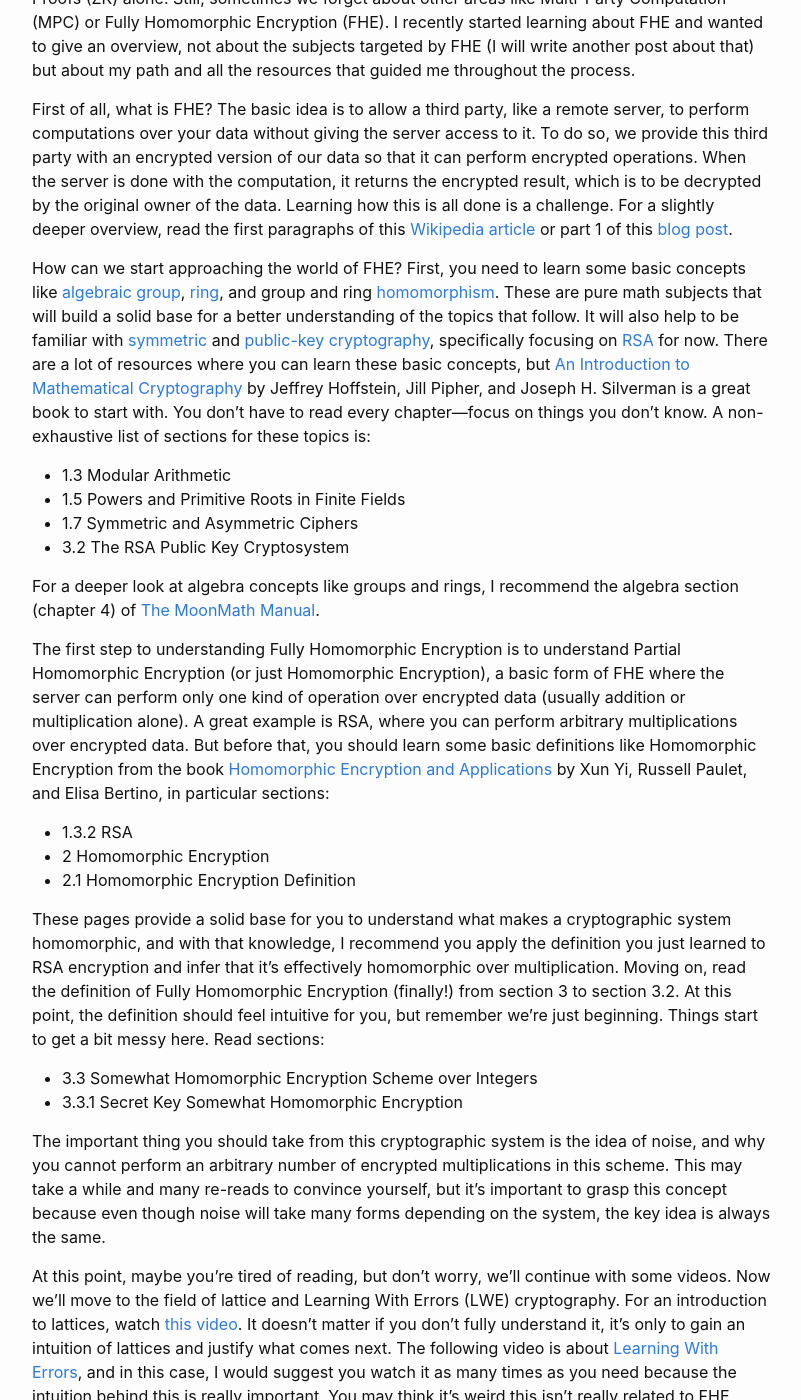
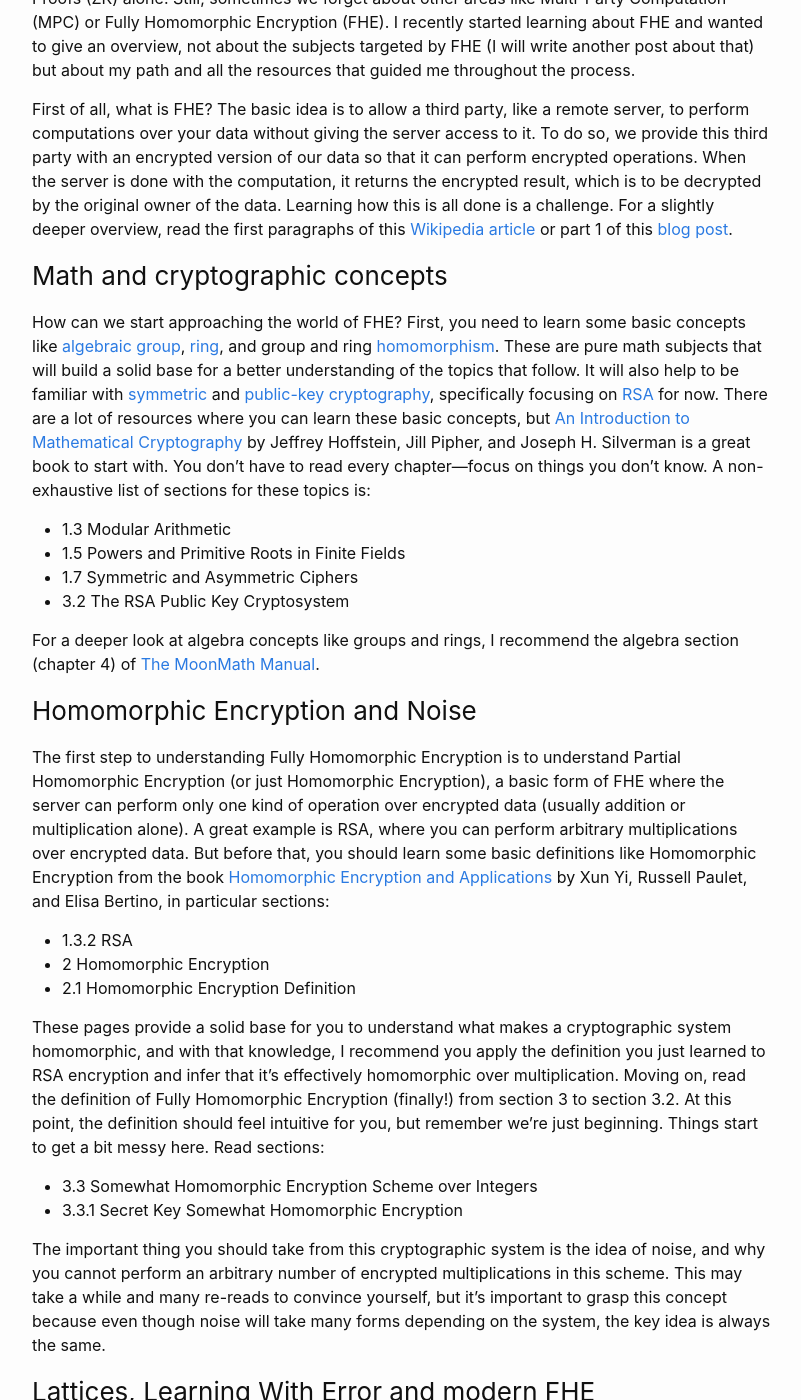
Before and after one commit to eryxcoop/eryxcoop.github.io, a Jekyll site: the page built from _posts/2024-10-31-My-path-through-FHE.md, in a window 1280 px wide and 1400 px high, scrolled down 993 px. Shown: the whole window, without its empty margins (238-1039 px from the left). Built offline with Jekyll 4.4.1, drawn with Linux system fonts in a browser that asks for light colours.

Commit message:
Adds sections

```diff
--- a/_posts/2024-10-31-My-path-through-FHE.md
+++ b/_posts/2024-10-31-My-path-through-FHE.md
@@ -11,6 +11,7 @@ When we hear the term "programmable cryptography," we often think about Zero Kno
 
 First of all, what is FHE? The basic idea is to allow a third party, like a remote server, to perform computations over your data without giving the server access to it. To do so, we provide this third party with an encrypted version of our data so that it can perform encrypted operations. When the server is done with the computation, it returns the encrypted result, which is to be decrypted by the original owner of the data. Learning how this is all done is a challenge. For a slightly deeper overview, read the first paragraphs of this [Wikipedia article](https://en.wikipedia.org/wiki/Homomorphic_encryption) or part 1 of this [blog post](https://mirror.xyz/privacy-scaling-explorations.eth/D8UHFW1t48x2liWb5wuP6LDdCRbgUH_8vOFvA0tNDJA).
 
+### Math and cryptographic concepts
 How can we start approaching the world of FHE? First, you need to learn some basic concepts like [algebraic group](https://en.wikipedia.org/wiki/Algebraic_group), [ring](https://en.wikipedia.org/wiki/Ring_(mathematics)), and group and ring [homomorphism](https://en.wikipedia.org/wiki/Homomorphism). These are pure math subjects that will build a solid base for a better understanding of the topics that follow. It will also help to be familiar with [symmetric](https://en.wikipedia.org/wiki/Symmetric-key_algorithm) and [public-key cryptography](https://en.wikipedia.org/wiki/Public-key_cryptography), specifically focusing on [RSA](https://www.google.com/url?sa=t&source=web&rct=j&opi=89978449&url=https://es.wikipedia.org/wiki/RSA&ved=2ahUKEwibp6-8we2IAxXEppUCHcZbO7IQFnoECAkQAQ&usg=AOvVaw2tLqpeZQIkT5PLDPrOx8TL) for now. There are a lot of resources where you can learn these basic concepts, but [An Introduction to Mathematical Cryptography](https://github.com/isislovecruft/library--/blob/master/cryptography%20%26%20mathematics/An%20Introduction%20to%20Mathematical%20Cryptography%20(2014)%20-%20Hoffstein%2C%20Pipher%2C%20Silverman.pdf) by Jeffrey Hoffstein, Jill Pipher, and Joseph H. Silverman is a great book to start with. You don't have to read every chapter—focus on things you don't know. A non-exhaustive list of sections for these topics is:
 * 1.3 Modular Arithmetic
 * 1.5 Powers and Primitive Roots in Finite Fields
@@ -19,6 +20,7 @@ How can we start approaching the world of FHE? First, you need to learn some bas
 
 For a deeper look at algebra concepts like groups and rings, I recommend the algebra section (chapter 4) of [The MoonMath Manual](https://es.slideshare.net/slideshow/mainmoonmathpdf/255031625).
 
+### Homomorphic Encryption and Noise
 The first step to understanding Fully Homomorphic Encryption is to understand Partial Homomorphic Encryption (or just Homomorphic Encryption), a basic form of FHE where the server can perform only one kind of operation over encrypted data (usually addition or multiplication alone). A great example is RSA, where you can perform arbitrary multiplications over encrypted data. But before that, you should learn some basic definitions like Homomorphic Encryption from the book [Homomorphic Encryption and Applications](https://books.google.com.ar/books?id=OgA6BQAAQBAJ&pg=PA27&hl=es&source=gbs_toc_r&cad=2#v=onepage&q&f=false) by Xun Yi, Russell Paulet, and Elisa Bertino, in particular sections:
 * 1.3.2 RSA
 * 2 Homomorphic Encryption
@@ -30,6 +32,7 @@ These pages provide a solid base for you to understand what makes a cryptographi
 
 The important thing you should take from this cryptographic system is the idea of noise, and why you cannot perform an arbitrary number of encrypted multiplications in this scheme. This may take a while and many re-reads to convince yourself, but it's important to grasp this concept because even though noise will take many forms depending on the system, the key idea is always the same.
 
+### Lattices, Learning With Error and modern FHE
 At this point, maybe you're tired of reading, but don't worry, we'll continue with some videos. Now we'll move to the field of lattice and Learning With Errors (LWE) cryptography. For an introduction to lattices, watch [this video](https://www.youtube.com/watch?v=QDdOoYdb748&ab_channel=ChalkTalk). It doesn't matter if you don't fully understand it, it's only to gain an intuition of lattices and justify what comes next. The following video is about [Learning With Errors](https://www.youtube.com/watch?v=K026C5YaB3A&t=310s&ab_channel=ChalkTalk), and in this case, I would suggest you watch it as many times as you need because the intuition behind this is really important. You may think it's weird this isn't really related to FHE directly, but the tools this cryptographic system uses are similar to the ones we'll use next when we move to Torus FHE. To start, I recommend watching [this video](https://www.youtube.com/watch?v=umqz7kKWxyw&ab_channel=FHE_org) until the end. Many things will sound familiar, and others won't, but hopefully, it will smooth the ground for the final track.
 
 Here's the really hard part, now I'll let you deep dive into this [series of blog posts by Zama](https://www.zama.ai/post/tfhe-deep-dive-part-1), where they explain Torus FHE (a modern and implemented FHE scheme) in depth, with a special focus on understanding Programmable Bootstrapping.
```
